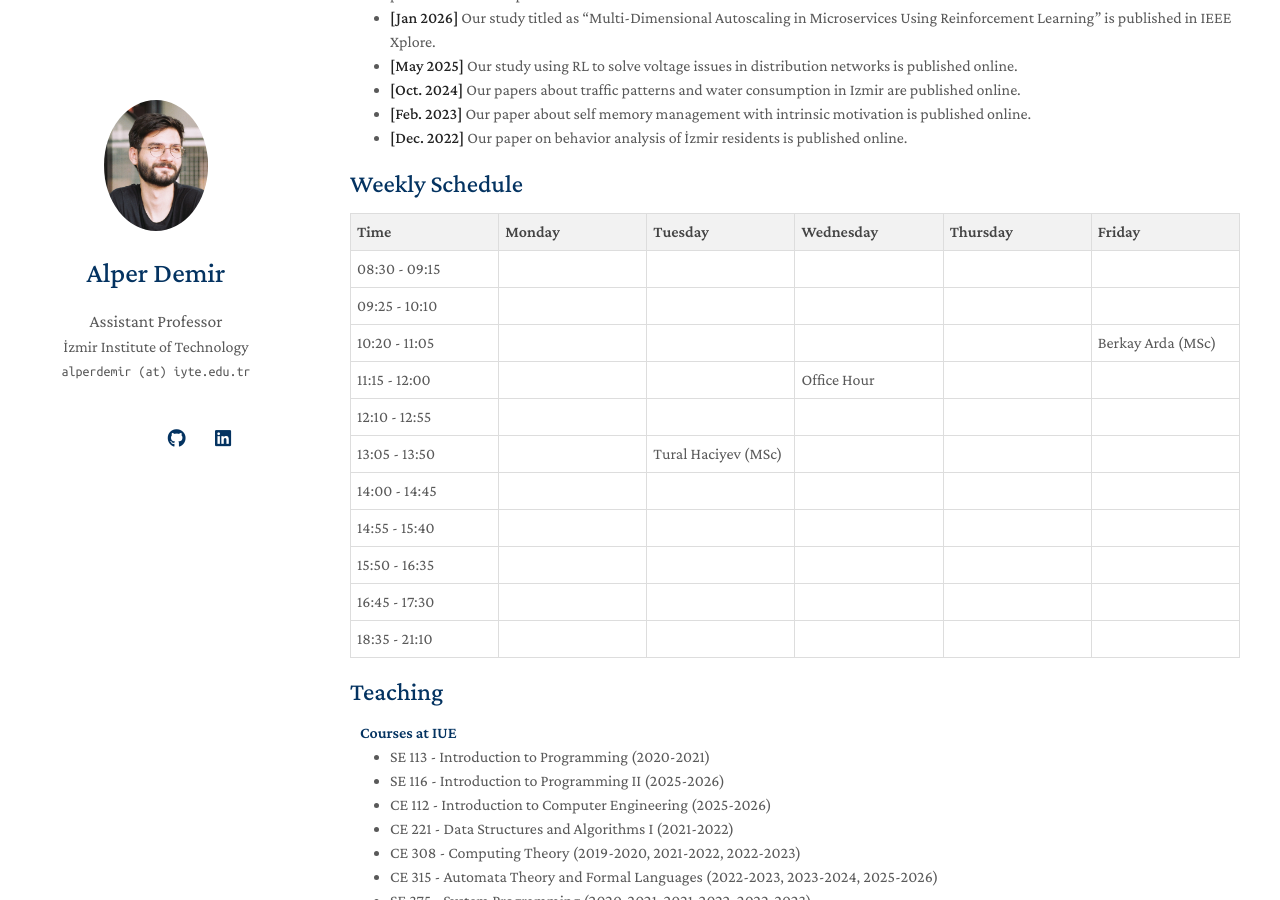
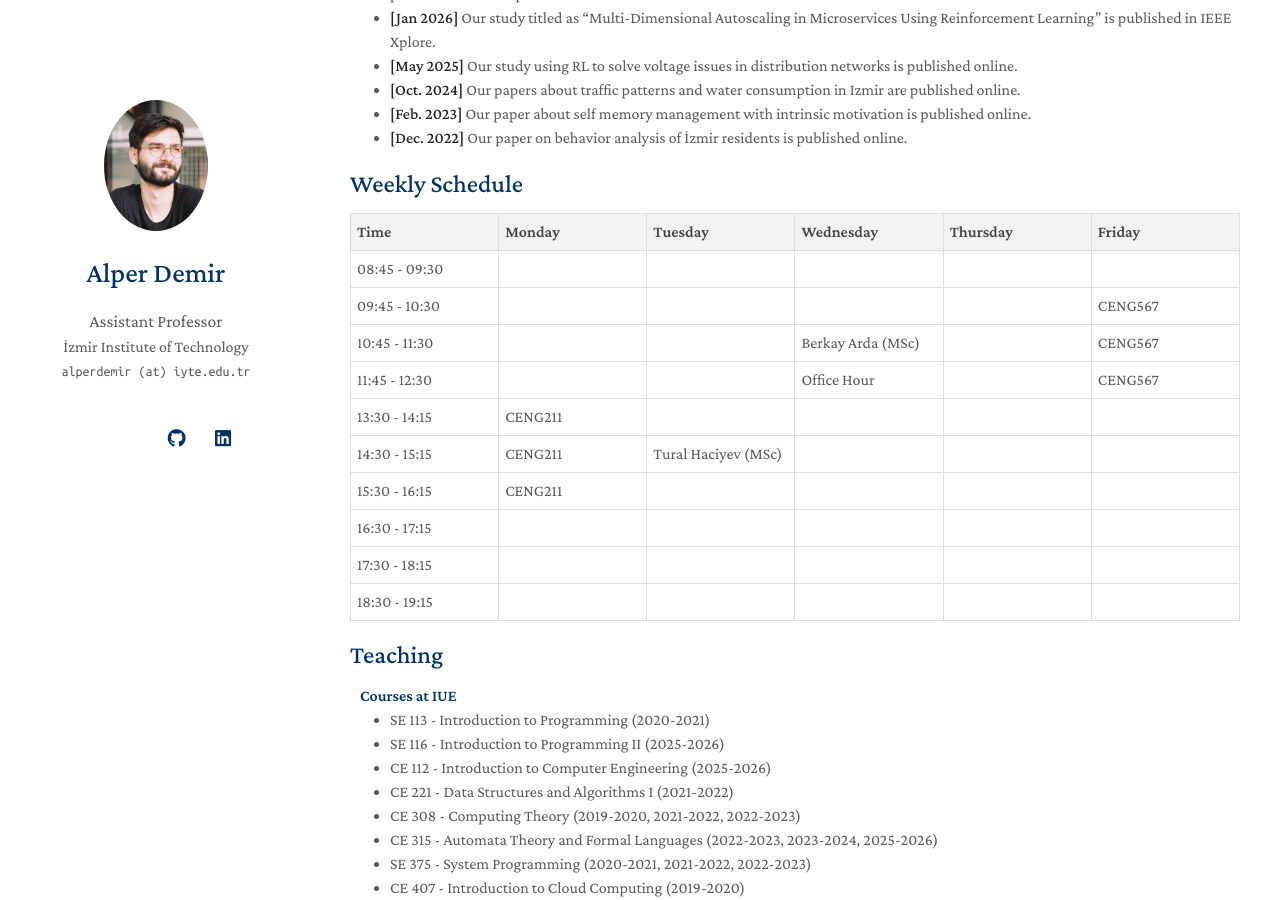
Before and after one commit to gliese876b/gliese876b.github.io, a Jekyll site: the page built from index.md, in a window 1280 px wide and 900 px high, scrolled down 513 px. Built offline with Jekyll 4.4.1, drawn with Linux system fonts in a browser that asks for light colours; nearby versions of some CDN libraries; a style sheet for code colours, icons or effects is not loaded; our own code applies the rules of GitHub Pages for plain Markdown files.

Commit message:
Revise schedule times and add course codes
Updated schedule times and added course codes.

```diff
--- a/_includes/schedule.md
+++ b/_includes/schedule.md
@@ -13,7 +13,7 @@
   </thead>
   <tbody>
     <tr>
-      <td style="border:1px solid #ddd; padding:6px;">08:30 - 09:15</td>
+      <td style="border:1px solid #ddd; padding:6px;">08:45 - 09:30</td>
       <td style="border:1px solid #ddd; padding:6px;"></td>
       <td style="border:1px solid #ddd; padding:6px;"></td>
       <td style="border:1px solid #ddd; padding:6px;"></td>
@@ -21,7 +21,55 @@
       <td style="border:1px solid #ddd; padding:6px;"></td>
     </tr>
     <tr>
-      <td style="border:1px solid #ddd; padding:6px;">09:25 - 10:10</td>
+      <td style="border:1px solid #ddd; padding:6px;">09:45 - 10:30</td>
+      <td style="border:1px solid #ddd; padding:6px;"></td>
+      <td style="border:1px solid #ddd; padding:6px;"></td>
+      <td style="border:1px solid #ddd; padding:6px;"></td>
+      <td style="border:1px solid #ddd; padding:6px;"></td>
+      <td style="border:1px solid #ddd; padding:6px;">CENG567</td>
+    </tr>
+    <tr>
+      <td style="border:1px solid #ddd; padding:6px;">10:45 - 11:30</td>
+      <td style="border:1px solid #ddd; padding:6px;"></td>
+      <td style="border:1px solid #ddd; padding:6px;"></td>
+      <td style="border:1px solid #ddd; padding:6px;">Berkay Arda (MSc)</td>
+      <td style="border:1px solid #ddd; padding:6px;"></td>
+      <td style="border:1px solid #ddd; padding:6px;">CENG567</td>
+    </tr>
+    <tr>
+      <td style="border:1px solid #ddd; padding:6px;">11:45 - 12:30</td>
+      <td style="border:1px solid #ddd; padding:6px;"></td>
+      <td style="border:1px solid #ddd; padding:6px;"></td>
+      <td style="border:1px solid #ddd; padding:6px;">Office Hour</td>
+      <td style="border:1px solid #ddd; padding:6px;"></td>
+      <td style="border:1px solid #ddd; padding:6px;">CENG567</td>
+    </tr>
+    <tr>
+      <td style="border:1px solid #ddd; padding:6px;">13:30 - 14:15</td>
+      <td style="border:1px solid #ddd; padding:6px;">CENG211</td>
+      <td style="border:1px solid #ddd; padding:6px;"></td>
+      <td style="border:1px solid #ddd; padding:6px;"></td>
+      <td style="border:1px solid #ddd; padding:6px;"></td>
+      <td style="border:1px solid #ddd; padding:6px;"></td>
+    </tr>
+    <tr>
+      <td style="border:1px solid #ddd; padding:6px;">14:30 - 15:15</td>
+      <td style="border:1px solid #ddd; padding:6px;">CENG211</td>
+      <td style="border:1px solid #ddd; padding:6px;">Tural Haciyev (MSc)</td>
+      <td style="border:1px solid #ddd; padding:6px;"></td>
+      <td style="border:1px solid #ddd; padding:6px;"></td>
+      <td style="border:1px solid #ddd; padding:6px;"></td>
+    </tr>
+    <tr>
+      <td style="border:1px solid #ddd; padding:6px;">15:30 - 16:15</td>
+      <td style="border:1px solid #ddd; padding:6px;">CENG211</td>
+      <td style="border:1px solid #ddd; padding:6px;"></td>
+      <td style="border:1px solid #ddd; padding:6px;"></td>
+      <td style="border:1px solid #ddd; padding:6px;"></td>
+      <td style="border:1px solid #ddd; padding:6px;"></td>
+    </tr>
+    <tr>
+      <td style="border:1px solid #ddd; padding:6px;">16:30 - 17:15</td>
       <td style="border:1px solid #ddd; padding:6px;"></td>
       <td style="border:1px solid #ddd; padding:6px;"></td>
       <td style="border:1px solid #ddd; padding:6px;"></td>
@@ -29,23 +77,7 @@
       <td style="border:1px solid #ddd; padding:6px;"></td>
     </tr>
     <tr>
-      <td style="border:1px solid #ddd; padding:6px;">10:20 - 11:05</td>
-      <td style="border:1px solid #ddd; padding:6px;"></td>
-      <td style="border:1px solid #ddd; padding:6px;"></td>
-      <td style="border:1px solid #ddd; padding:6px;"></td>
-      <td style="border:1px solid #ddd; padding:6px;"></td>
-      <td style="border:1px solid #ddd; padding:6px;">Berkay Arda (MSc)</td>
-    </tr>
-    <tr>
-      <td style="border:1px solid #ddd; padding:6px;">11:15 - 12:00</td>
-      <td style="border:1px solid #ddd; padding:6px;"></td>
-      <td style="border:1px solid #ddd; padding:6px;"></td>
-      <td style="border:1px solid #ddd; padding:6px;">Office Hour</td>
-      <td style="border:1px solid #ddd; padding:6px;"></td>
-      <td style="border:1px solid #ddd; padding:6px;"></td>
-    </tr>
-    <tr>
-      <td style="border:1px solid #ddd; padding:6px;">12:10 - 12:55</td>
+      <td style="border:1px solid #ddd; padding:6px;">17:30 - 18:15</td>
       <td style="border:1px solid #ddd; padding:6px;"></td>
       <td style="border:1px solid #ddd; padding:6px;"></td>
       <td style="border:1px solid #ddd; padding:6px;"></td>
@@ -53,47 +85,7 @@
       <td style="border:1px solid #ddd; padding:6px;"></td>
     </tr>
     <tr>
-      <td style="border:1px solid #ddd; padding:6px;">13:05 - 13:50</td>
-      <td style="border:1px solid #ddd; padding:6px;"></td>
-      <td style="border:1px solid #ddd; padding:6px;">Tural Haciyev (MSc)</td>
-      <td style="border:1px solid #ddd; padding:6px;"></td>
-      <td style="border:1px solid #ddd; padding:6px;"></td>
-      <td style="border:1px solid #ddd; padding:6px;"></td>
-    </tr>
-    <tr>
-      <td style="border:1px solid #ddd; padding:6px;">14:00 - 14:45</td>
-      <td style="border:1px solid #ddd; padding:6px;"></td>
-      <td style="border:1px solid #ddd; padding:6px;"></td>
-      <td style="border:1px solid #ddd; padding:6px;"></td>
-      <td style="border:1px solid #ddd; padding:6px;"></td>
-      <td style="border:1px solid #ddd; padding:6px;"></td>
-    </tr>
-    <tr>
-      <td style="border:1px solid #ddd; padding:6px;">14:55 - 15:40</td>
-      <td style="border:1px solid #ddd; padding:6px;"></td>
-      <td style="border:1px solid #ddd; padding:6px;"></td>
-      <td style="border:1px solid #ddd; padding:6px;"></td>
-      <td style="border:1px solid #ddd; padding:6px;"></td>
-      <td style="border:1px solid #ddd; padding:6px;"></td>
-    </tr>
-    <tr>
-      <td style="border:1px solid #ddd; padding:6px;">15:50 - 16:35</td>
-      <td style="border:1px solid #ddd; padding:6px;"></td>
-      <td style="border:1px solid #ddd; padding:6px;"></td>
-      <td style="border:1px solid #ddd; padding:6px;"></td>
-      <td style="border:1px solid #ddd; padding:6px;"></td>
-      <td style="border:1px solid #ddd; padding:6px;"></td>
-    </tr>
-    <tr>
-      <td style="border:1px solid #ddd; padding:6px;">16:45 - 17:30</td>
-      <td style="border:1px solid #ddd; padding:6px;"></td>
-      <td style="border:1px solid #ddd; padding:6px;"></td>
-      <td style="border:1px solid #ddd; padding:6px;"></td>
-      <td style="border:1px solid #ddd; padding:6px;"></td>
-      <td style="border:1px solid #ddd; padding:6px;"></td>
-    </tr>
-    <tr>
-      <td style="border:1px solid #ddd; padding:6px;">18:35 - 21:10</td>
+      <td style="border:1px solid #ddd; padding:6px;">18:30 - 19:15</td>
       <td style="border:1px solid #ddd; padding:6px;"></td>
       <td style="border:1px solid #ddd; padding:6px;"></td>
       <td style="border:1px solid #ddd; padding:6px;"></td>
```
